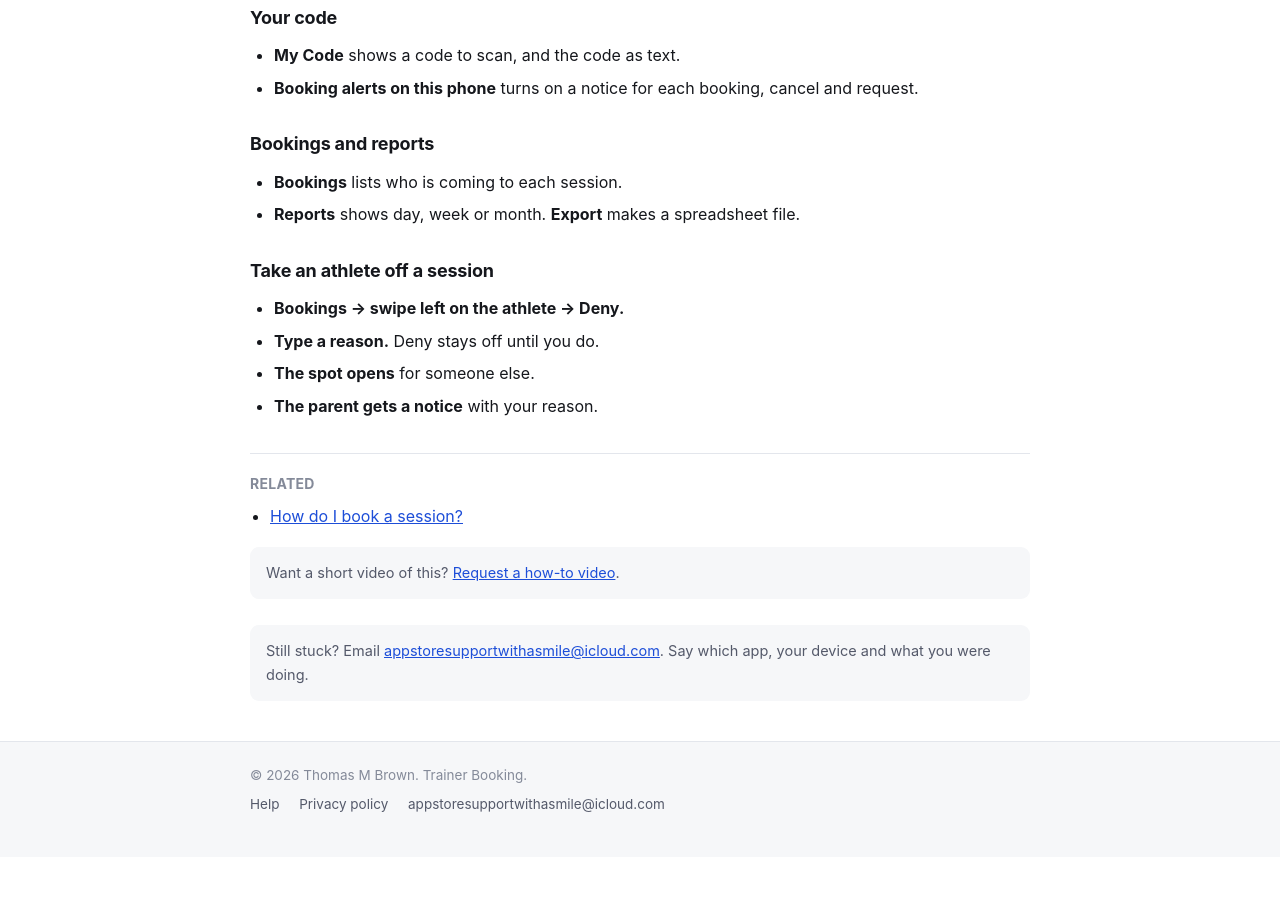
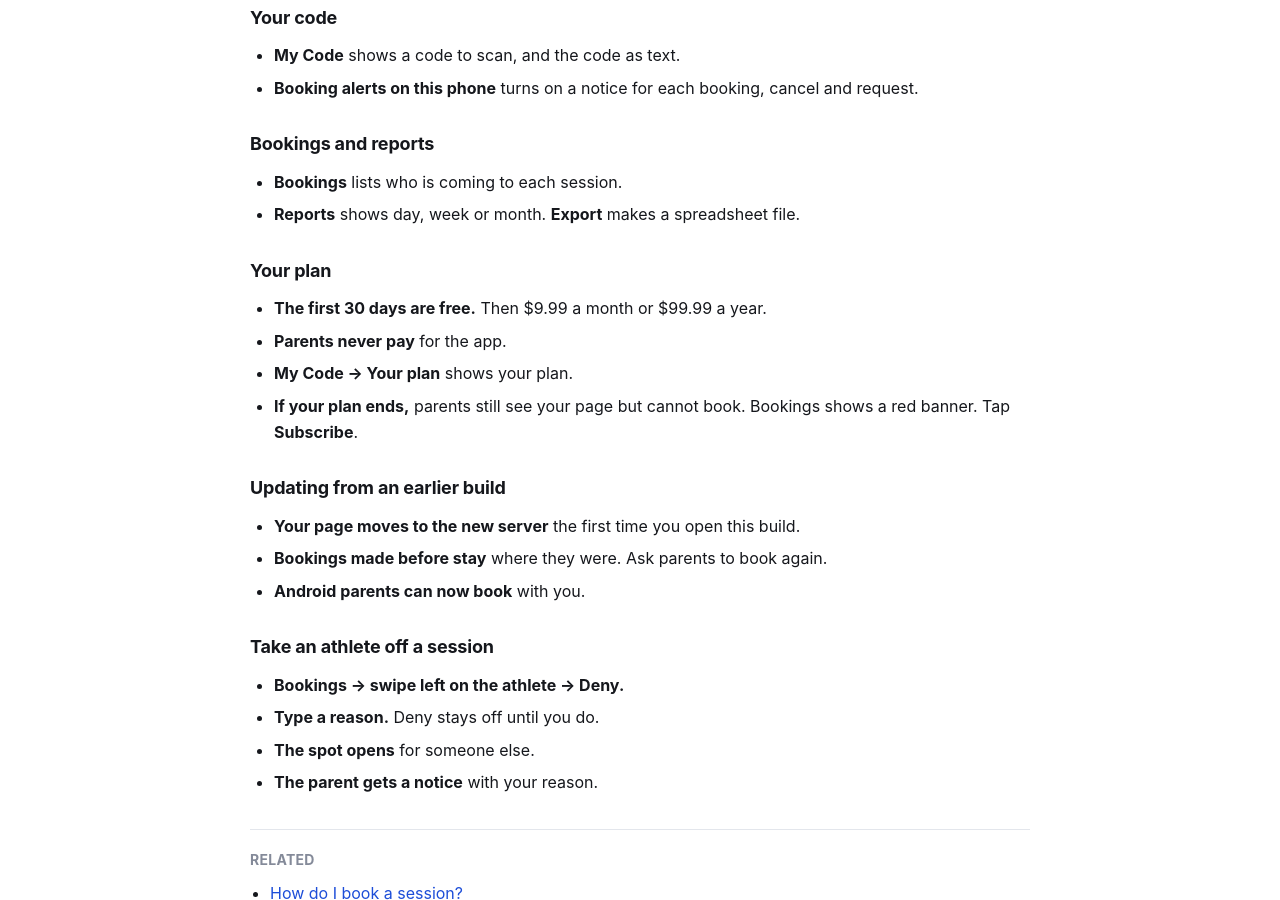
Before and after one commit to mytombrown/team-assist-help, a Jekyll site: the page built from _guides/trainerbooking/getting-started.md, in a window 1280 px wide and 900 px high, scrolled down 990 px. Built offline with Jekyll 4.4.1, drawn with Linux system fonts in a browser that asks for light colours; before the commit the page ends 1847 px from its top, so only the background shows below that; some of the changed text lies outside the part shown.

Commit message:
Build 3: Trainer Booking help — trainer plan (30 days free), app moves to the server, Android parents (TB-1706, TB-1660, TB-1656)
Co-Authored-By: Claude Opus 5.5 <noreply@anthropic.com>

```diff
--- a/_guides/trainerbooking/getting-started.md
+++ b/_guides/trainerbooking/getting-started.md
@@ -3,7 +3,7 @@ title: "How do I get started as a trainer?"
 app: trainerbooking
 category: getting-started
 order: 1
-tags: "trainer, set up, account, sessions, group, private, schedule, code, qr, my code, special events, camps, clinics, 1-on-1, lessons, requests, bookings, reports, export, csv, venue, location, address, price, alerts, deny, take off, remove athlete, reason"
+tags: "trainer, set up, account, sessions, group, private, schedule, code, qr, my code, special events, camps, clinics, 1-on-1, lessons, requests, bookings, reports, export, csv, venue, location, address, price, alerts, deny, take off, remove athlete, reason, plan, subscribe, free trial, 30 days, monthly, yearly, android, server, update"
 quick: "Tap I'm a trainer and set up your account. Add sessions on the Schedule tab. Show parents your code on My Code."
 related:
   - parents
@@ -13,7 +13,7 @@ related:
 
 - **Trainers list sessions. Parents book them.**
 - **Parents scan your code** to see your schedule.
-- **No payments.** Prices are shown only. Payment happens outside the app.
+- **No payments between you and parents.** Prices are shown only. Payment happens outside the app.
 
 ## Set up
 
@@ -44,6 +44,19 @@ related:
 - **Bookings** lists who is coming to each session.
 - **Reports** shows day, week or month. **Export** makes a spreadsheet file.
 
+## Your plan
+
+- **The first 30 days are free.** Then $9.99 a month or $99.99 a year.
+- **Parents never pay** for the app.
+- **My Code → Your plan** shows your plan.
+- **If your plan ends,** parents still see your page but cannot book. Bookings shows a red banner. Tap **Subscribe**.
+
+## Updating from an earlier build
+
+- **Your page moves to the new server** the first time you open this build.
+- **Bookings made before stay** where they were. Ask parents to book again.
+- **Android parents can now book** with you.
+
 ## Take an athlete off a session
 
 - **Bookings → swipe left on the athlete → Deny.**
```
Also changed, not shown: _guides/trainerbooking/parents.md (+5 -0 lines).
